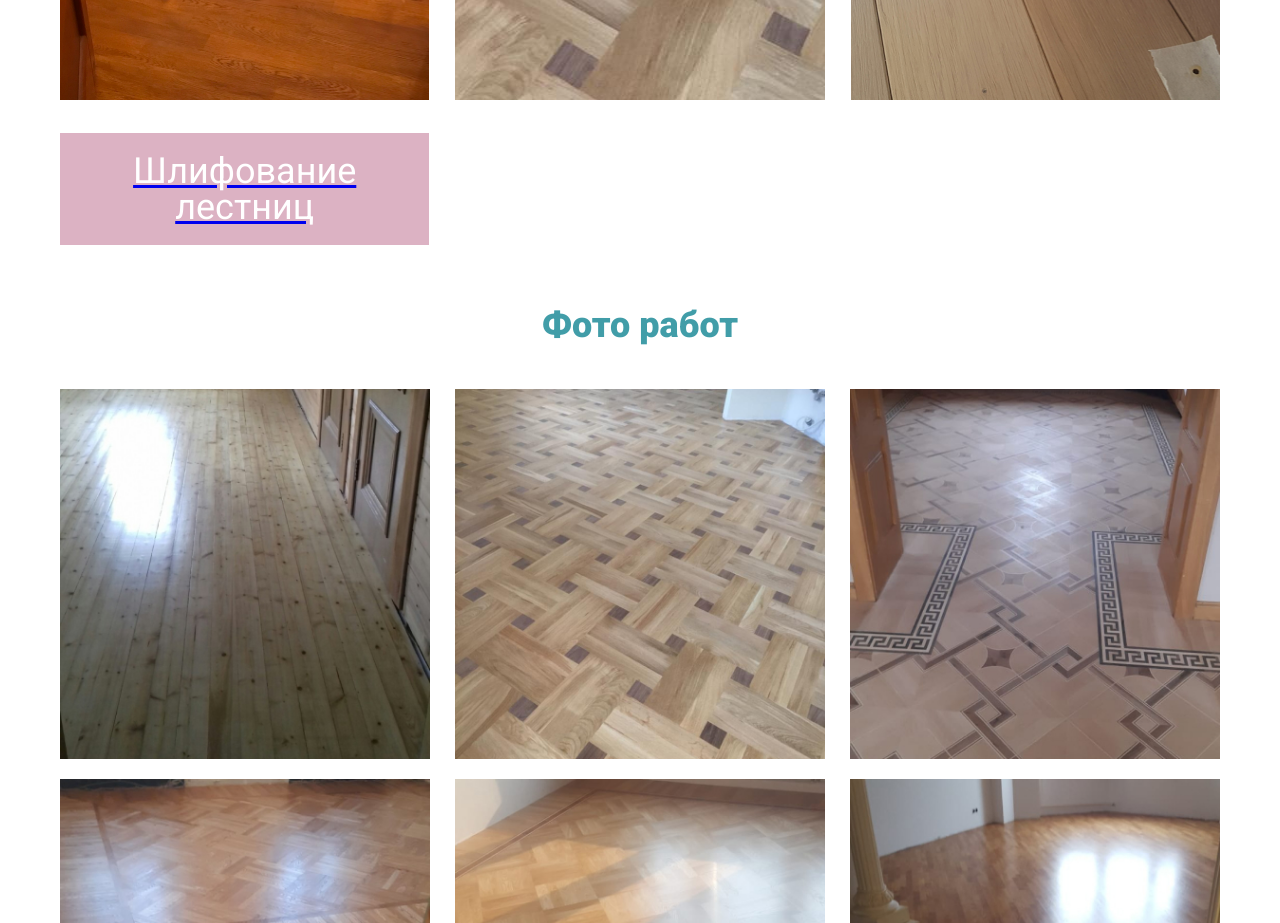
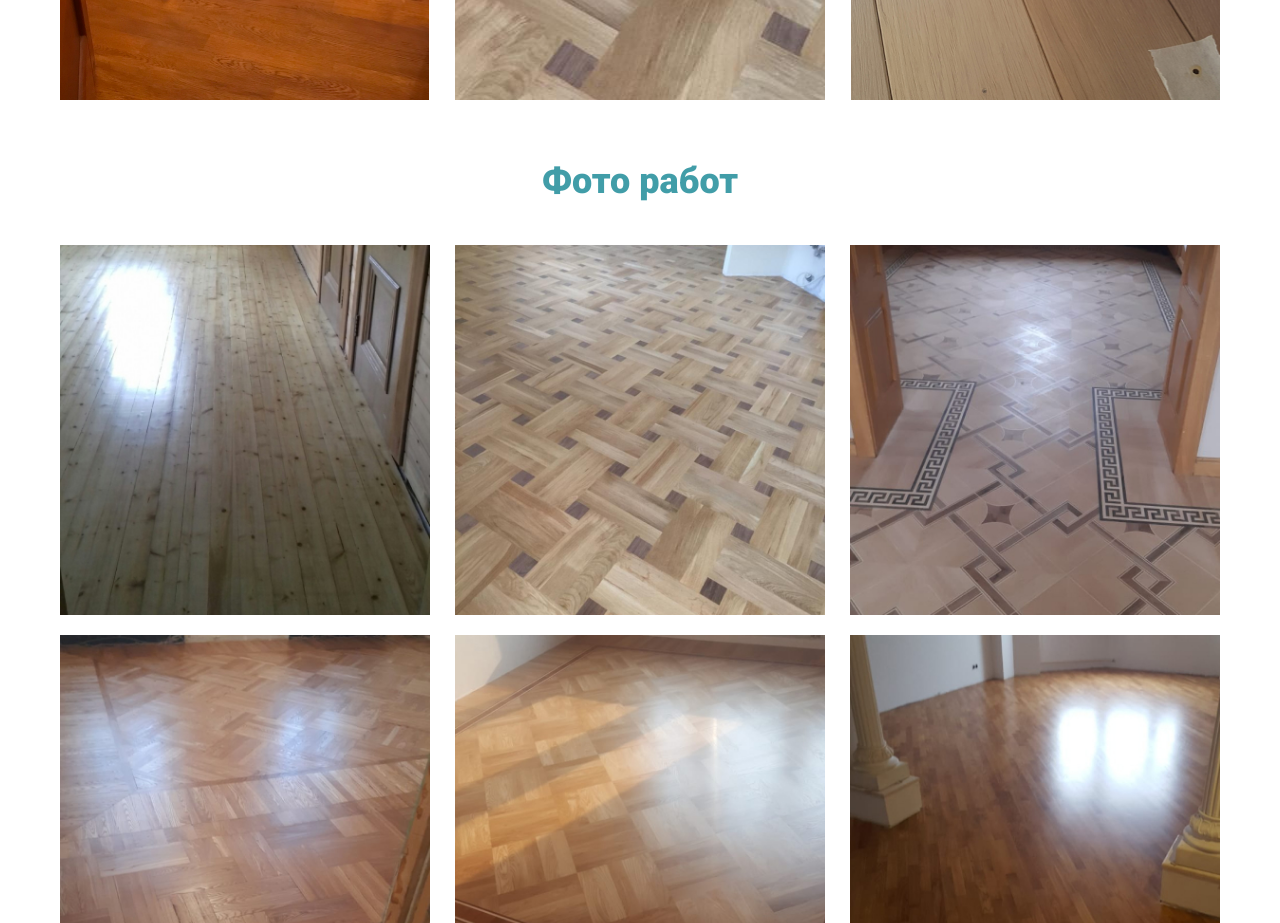
Before and after one commit to malexparket/Parket, a plain HTML site: page index.html in a window 1280 px wide. Shown: the part 1100-2023 px from the top of the page. Drawn offline with nearby package versions, Linux system fonts and the light colour scheme.

Commit message:
Add files via upload
ledder

```diff
--- a/index.html
+++ b/index.html
@@ -151,7 +151,7 @@
                             <div class="creaking__links">Узнать цену</div>
                         </a>
                     </div>
-                    <div class="offer__item">
+                    <!-- <div class="offer__item">
                         <a href="ladder.html" class="offer__ladder">
                             <div class="offer__title title__creaking">Шлифование лестниц</div>
                             <div class="background__creaking"></div>
@@ -160,7 +160,7 @@
                             </div>
                             <div class="creaking__links">Узнать цену</div>
                         </a>
-                    </div>
+                    </div> -->
                 </div>
             </div>
         </section>
```
